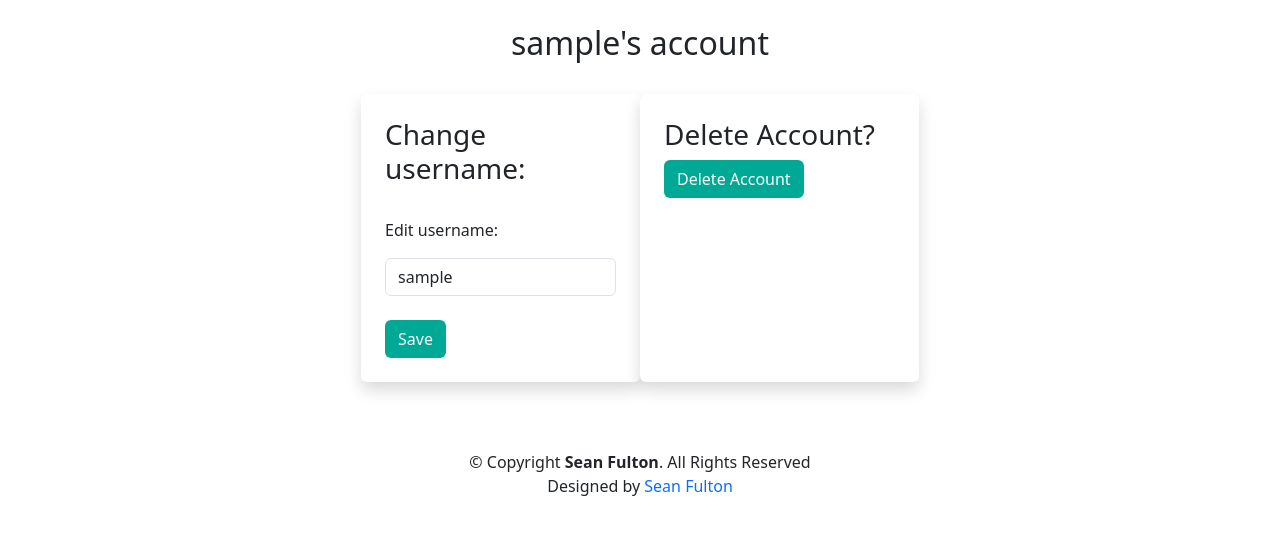
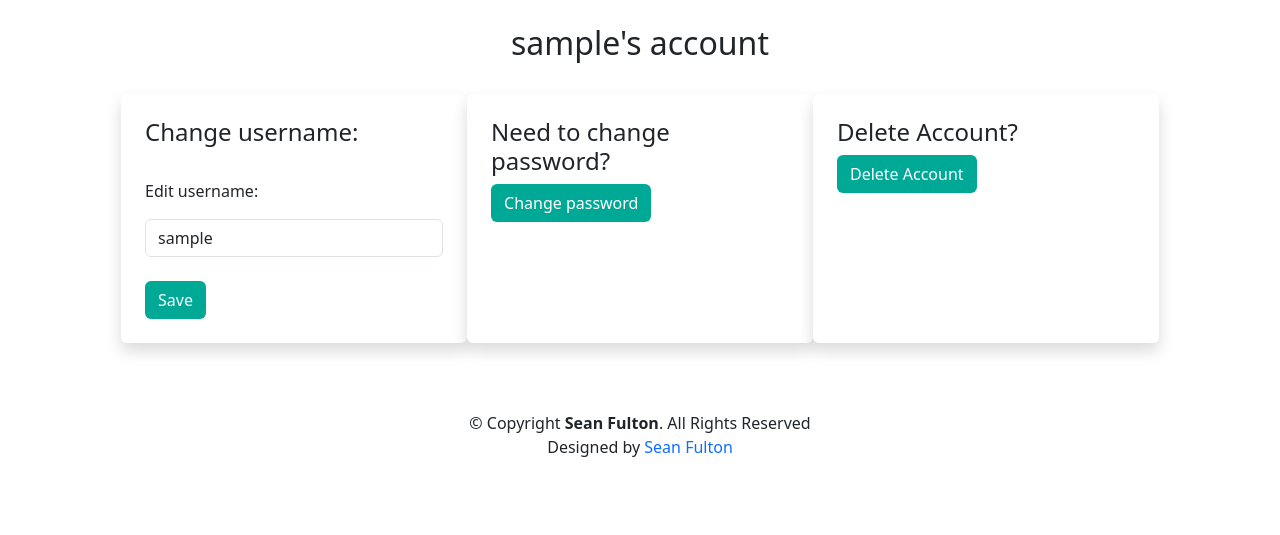
Before and after one commit to sean-fulton/Pressfeed, a Django app: page /account/ in a window 1280 px wide. Shown: the part 56-591 px from the top of the page. Run offline with Django 4.2, Linux system fonts and the light colour scheme; the visitor is signed in with stand-in values (Sample User, id 1).

Commit message:
implemeted accounts view

```diff
--- a/pressfeed/authentication/templates/accounts/account.html
+++ b/pressfeed/authentication/templates/accounts/account.html
@@ -1,13 +1,13 @@
 {% extends 'base.html' %}
 
 {% block content %}
-<div class="row d-flex justify-content-center">
+<div class="row d-flex justify-content-center" id="acc-rows">
     <h2 style="text-align: center">{{ user.username }}'s account</h2>
 </div>
 <br/>
-<div class="row d-flex justify-content-center">
-    <div class="col-lg-3 shadow p-4 mb-5 bg-body rounded">
-        <h3>Change username:</h3>
+<div class="row d-flex justify-content-center" id="acc-rows">
+    <div class="col-lg-3 shadow p-4 mb-5 bg-body rounded" id="acc-cols">
+        <h4>Change username:</h4>
         <br/>
         <form method="post">
             {% csrf_token %}
@@ -15,14 +15,18 @@
             {{ form.username }}
 
             <br/>
-            <button type="submit" class="btn">Save</button>
+            <button type="submit" class="btn mt-auto">Save</button>
         </form>
     </div>
-    <div class="col-lg-3 shadow p-4 mb-5 bg-body rounded">
-        <h3 style="margin-right: 10px">Delete Account?</h3>
+    <div class="col-lg-3 shadow p-4 mb-5 bg-body rounded" id="acc-cols">
+        <h4>Need to change password?</h4>
+        <button class="btn mt-auto" id="get-started-btn"><a href="/change-password">Change password</a></button>
+    </div>
+    <div class="col-lg-3 shadow p-4 mb-5 bg-body rounded" id="acc-cols">
+        <h4 style="margin-right: 10px">Delete Account?</h4>
         <form id="delete-form" method="post" action="{% url 'delete_account' %}">
             {% csrf_token %}
-            <button type="submit" class="btn" id="delete-account-btn">Delete Account</button>
+            <button type="submit" class="btn mt-auto" id="delete-account-btn">Delete Account</button>
         </form>
     </div>
 </div>
--- a/pressfeed/authentication/urls.py
+++ b/pressfeed/authentication/urls.py
@@ -7,5 +7,5 @@ urlpatterns = [
     path('logout/', views.logout_user, name='logout'),
     path('account/', views.account, name='account'),
     path('delete-account/', views.delete_account, name='delete_account'),
-
+    path('change-password/', views.change_password, name='change_password')
 ]
--- a/pressfeed/authentication/views.py
+++ b/pressfeed/authentication/views.py
@@ -55,6 +55,19 @@ def account(request):
 
 
 @login_required
+def change_password(request):
+    if request.method == 'POST':
+        form = ChangePasswordForm(request.user, request.POST)
+        if form.is_valid():
+            form.save()
+            messages.success(request, ("Password updated!"))
+            return redirect('login')
+    else:
+        form = ChangePasswordForm(request.user)
+    return render(request, 'accounts/password.html', {'form': form})
+
+
+@login_required
 def logout_user(request):
     logout(request)
     messages.success(request, ("You logged out successfully"))
--- a/pressfeed/static/css/stylesheet.css
+++ b/pressfeed/static/css/stylesheet.css
@@ -74,10 +74,22 @@ a {
     color: white;
     text-decoration: none;
 }
+
 /* login / register headers */
 
 #login-header, #register-header {
     text-align: center;
+}
+
+/* account */
+
+#acc-rows {
+    display: flex;
+    justify-content: space-between;
+}
+
+#acc-cols {
+    flex-basis: 31%;
 }
 
 /* homepage */
```
Also changed, not shown: pressfeed/authentication/templates/accounts/password.html (added, +15 -0 lines).
